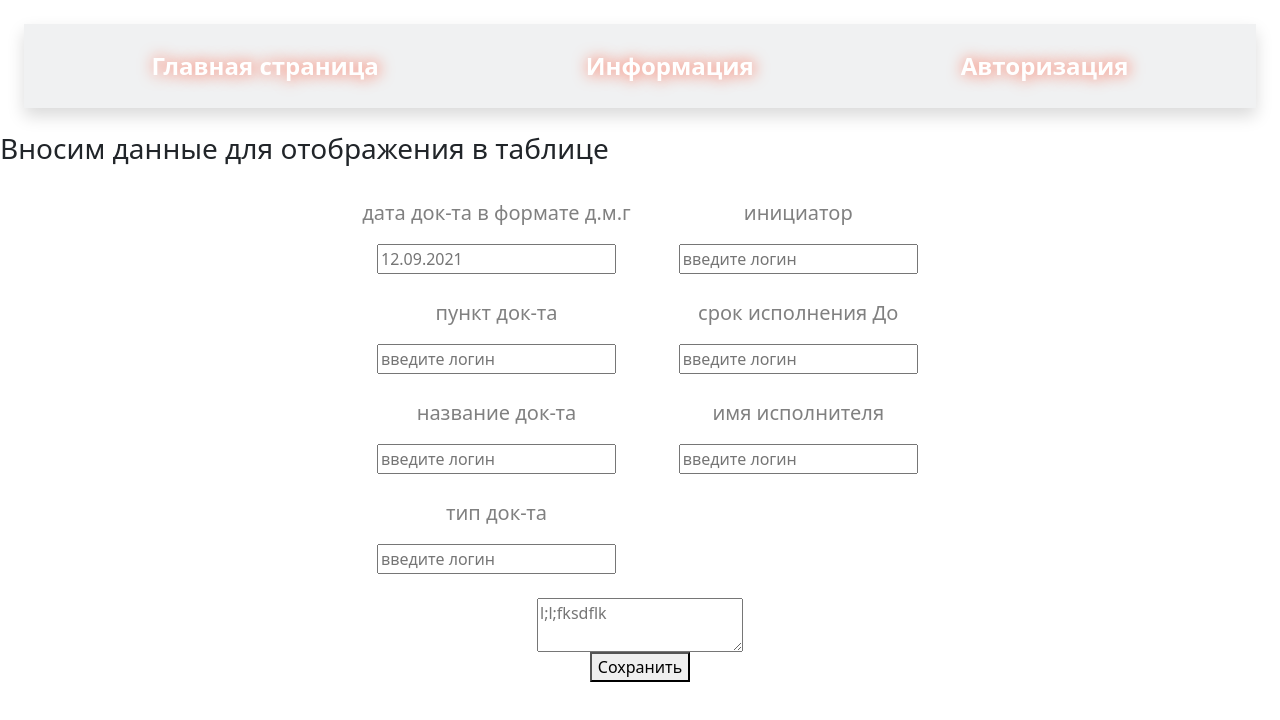
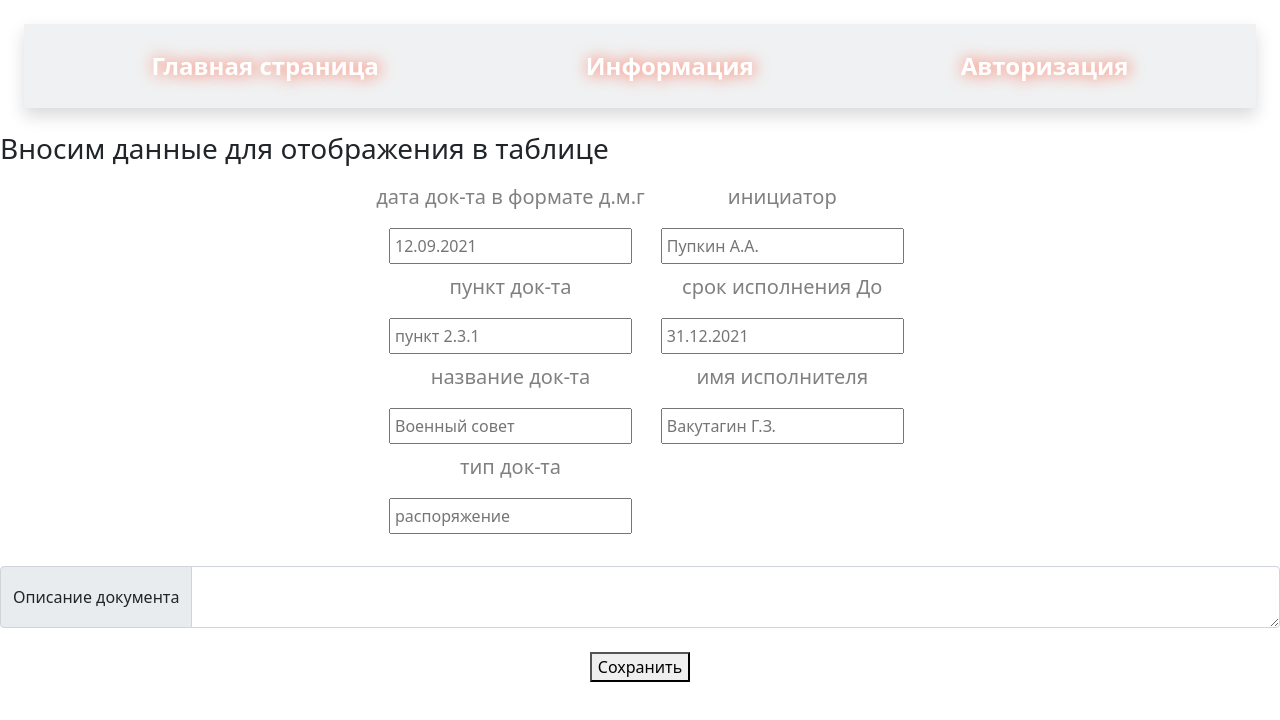
Before and after one commit to Oskaorka/Control-Ececute-Doc, a React (Create React App) app: page /createNewDataTable in a window 1280 px wide. Shown: the top 720 px of the page. Built offline with nearby package versions, Linux system fonts and the light colour scheme.

Commit message:
work table v1.2

```diff
--- a/src/components/createNewDataTable.jsx
+++ b/src/components/createNewDataTable.jsx
@@ -27,43 +27,50 @@ const CreateNewDataTable = () => {
               value={data.punctDoc}
               onChange={handleChange}
               nameLabel={"пункт док-та"}
-              description={"введите логин"}
+              description={"пункт 2.3.1"}
             />
             <FormField
               nameLabel={"название док-та"}
-              description={"введите логин"}
               name="nameDoc"
+              description={"Военный совет"}
             />
             <FormField
               nameLabel={"тип док-та"}
-              description={"введите логин"}
               name="typeDoc"
+              description={"распоряжение"}
             />
           </div>
           <div className="">
             <FormField
               nameLabel={"инициатор"}
-              description={"введите логин"}
+              description={"Пупкин А.А."}
               name="nameInitiator"
             />
             <FormField
               nameLabel={"срок исполнения До"}
               name="periodOfExecution"
-              description={"введите логин"}
+              description={"31.12.2021"}
               // description={"введите логин"}
             />
             <FormField
               nameLabel={"имя исполнителя"}
-              description={"введите логин"}
               name="nameExecutor"
+              description={"Вакутагин Г.З."}
             />
             {/* <FormField name="executionOrder" /> */}
           </div>
         </div>
-        <textarea
+        <div className="input-group m-4 ">
+          <span className="input-group-text">Описание документа</span>
+          <textarea
+            className="form-control"
+            aria-label="With textarea"
+          ></textarea>
+        </div>
+        {/* <textarea
           name="содержительная часть"
           placeholder="l;l;fksdflk"
-        ></textarea>
+        ></textarea> */}
         <button>Сохранить</button>
       </form>
     </div>
--- a/src/components/formField.jsx
+++ b/src/components/formField.jsx
@@ -10,12 +10,12 @@ const FormField = ({
   return (
     <div
       // style={{ width: "15%" }}
-      className="d-flex flex-column-reverse align-items-center m-4 "
+      className="d-flex flex-column-reverse align-items-center m-2"
     >
       {/* className="d-flex flex-column align-items-center p-4 mt-5" */}
 
       <input
-        // className="shadow"
+        className="p-1"
         style={styleInput}
         type="text"
         id={name}
--- a/src/components/layout/login.jsx
+++ b/src/components/layout/login.jsx
@@ -5,11 +5,12 @@ import AdminPage from "../../adminPage";
 const Login = ({ isAdmin, toggleBool }) => {
   const [data, setData] = useState({ login: "", password: "" });
   const mainPass = [
-    { login: "RosgvardBoss", password: "0016reg51" },
+    // { login: "RosgvardBoss", password: "0016reg51" },
     // { login: "RosgvardBoss", password: "001reg51" },
     // { login: "RosgvardBoss", password: "0010reg51" },
     // { login: "2", password: "1" },
     // { login: "21", password: "11" },
+    { login: "1", password: "1" },
   ];
   const handleChange = ({ target }) => {
     setData((prevstate) => ({
```
Also changed, not shown: src/components/table/tableBody.jsx (+10 -0 lines).
